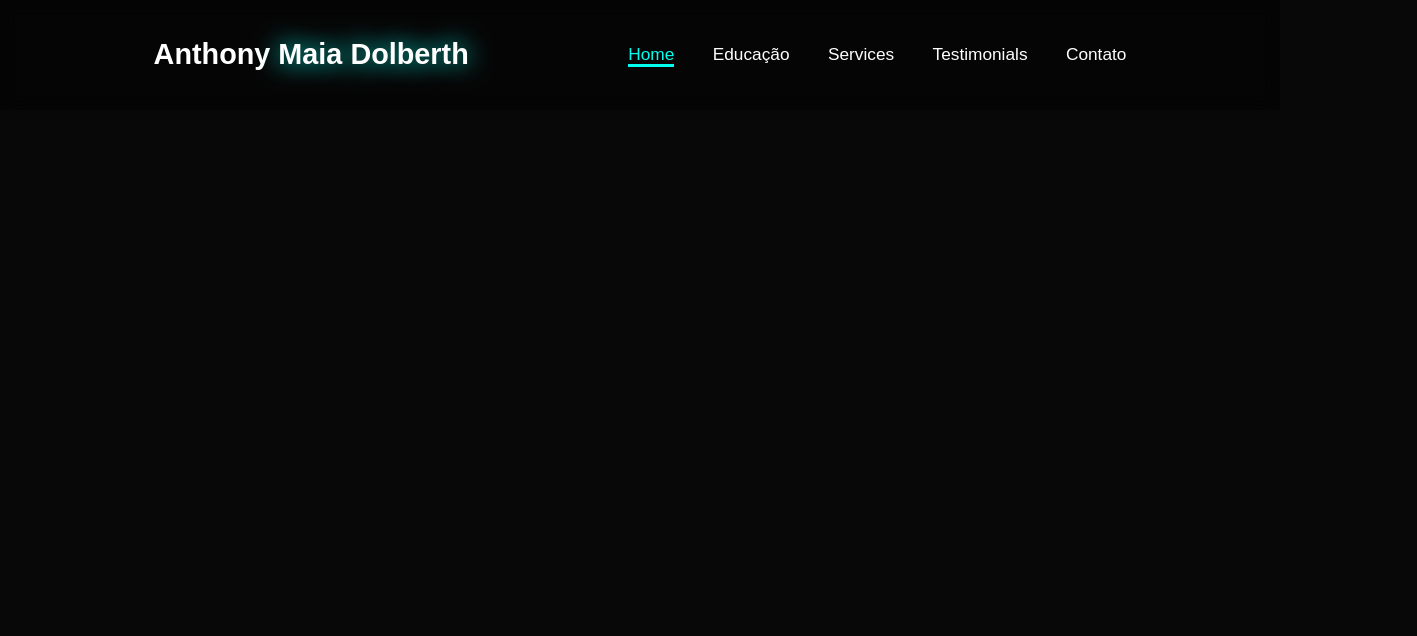
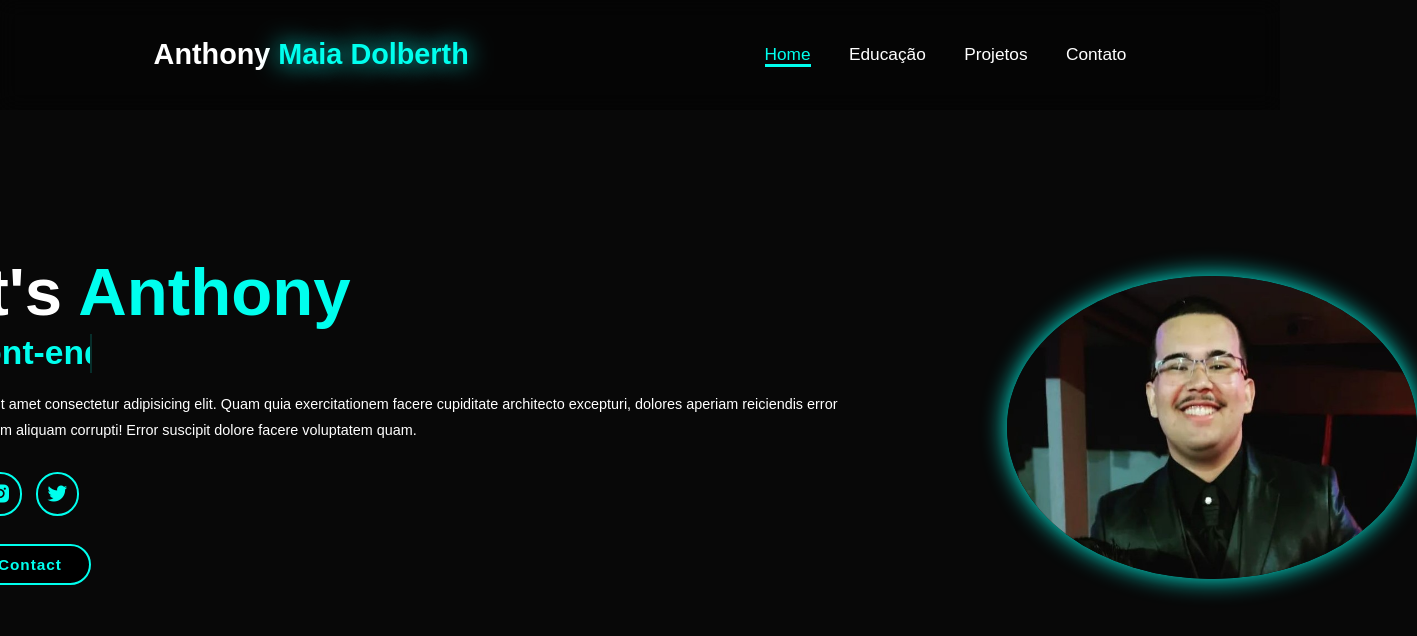
Before and after one commit to AnthonyAmaz3d/portfolio, a React (Vite) app: page / in a window 1280 px wide. Shown: the top 636 px of the page, 1417 px wide, since content can reach past the window. Built offline with nearby package versions, Linux system fonts and the light colour scheme.

Commit message:
criando a seção

```diff
--- a/src/App.jsx
+++ b/src/App.jsx
@@ -1,10 +1,12 @@
 import Header from './components/Header/header'
+import Section from './components/Section/section'
 import './App.css'
 
 function App() {
   return(
     <>
     <Header/>
+    <Section/>
     </>
   )
 }
--- a/src/components/Header/header.jsx
+++ b/src/components/Header/header.jsx
@@ -11,8 +11,7 @@ const Header = () => {
             <nav className="navbar">
                 <a href="#home" className="active">Home</a>
                 <a href="#education">Educação</a>
-                <a href="#services">Services</a>
-                <a href="#testimonials">Testimonials</a>
+                <a href="#projects">Projetos</a>
                 <a href="#contact">Contato</a>
             </nav>
         </header>
--- /dev/null
+++ b/src/components/Section/main.css
@@ -0,0 +1,208 @@
+section {
+    min-height: 100vh;
+    padding: 10rem 12% 10rem;
+}
+
+.home {
+    display: flex;
+    align-items: center;
+    justify-content: center;
+    gap: 15rem;
+}
+
+.home-content {
+    display: flex;
+    flex-direction: column;
+    align-items: baseline;
+    text-align: left;
+    justify-content: center;
+    margin-top: 3rem;
+}
+
+span {
+    color: var(--main-color);
+}
+
+.logo span {
+    color: var(--main-color);
+}
+
+.home-content h3 {
+    margin-bottom: 2rem;
+    margin-top: 1rem;
+    font-size: 3.5rem;
+}
+
+.home-content h1 {
+    font-size: 7rem;
+    font-weight: 700;
+    margin-top: 1.5rem;
+    line-height: 1;
+}
+
+.home-img {
+    border-radius: 50%;
+}
+
+.home-img img {
+    position: relative;
+    top: 3rem;
+    width: 32vw;
+    border-radius: 50%;
+    box-shadow: 0 0 25px var(--main-color);
+    cursor: pointer;
+    transition: 0.4s ease-in-out;
+}
+
+.home-img img:hover {
+    box-shadow: 0 0 25px var(--main-color),
+                0 0 50px var(--main-color),
+                0 0 100px var(--main-color);
+}
+
+.home-content p {
+    font-size: 1.5rem;
+    font-weight: 500;
+    line-height: 1.8;
+    width: 1000px;
+}
+
+.social-icons a {
+    display: inline-flex;
+    justify-content: center;
+    align-items: center;
+    width: 4.5rem;
+    height: 4.5rem;
+    background: transparent;
+    border: 2px solid var(--main-color);
+    font-size: 2.5rem;
+    border-radius: 50%;
+    color: var(--main-color);
+    margin: 3rem 1.5rem 3rem 0;
+    transition: 0.3s ease-in-out;
+}
+
+.social-icons a:hover {
+    color: var(--text-color);
+    transform: scale(1.3)translateY(-5px);
+    box-shadow: 0 0 25px var(--main-color);
+    background-color: var(--main-color);
+}
+
+.btn {
+    display: inline-block;
+    padding: 1rem 2.8rem;
+    background: var(--main-color);
+    box-shadow: 0 0 25px var(--main-color);
+    border-radius: 4rem;
+    font-size: 1.6rem;
+    color: #000;
+    border: 2px solid transparent;
+    letter-spacing: 0.1rem;
+    font-weight: 600;
+    transition: 0.3s ease-in-out;
+    cursor: pointer;
+}
+.btn:hover {
+    transform: scale(1.05);
+    box-shadow: 0 0 50px var(--main-color);
+}
+
+.btn-group {
+    display: flex;
+    align-items: center;
+    gap: 1.5rem;
+}
+
+.btn-group a {
+    background-color: #000;
+    color: var(--main-color);
+    border: 2px solid var(--main-color);
+    box-shadow: 0 0 25px transparent;
+}
+
+.btn-group a:hover {
+    box-shadow: 0 0 25px var(--main-color);
+    background-color: var(--main-color);
+    color: #000;
+}
+
+.text-animation {
+    font-size: 34px;
+    font-weight: 600;
+    min-width: 280px;
+}
+
+.text-animation span {
+    position: relative;
+}
+
+.text-animation span::before {
+    content: "Full Stack Developer";
+    color: var(--main-color);
+    animation: words 20s infinite;
+}
+
+.text-animation span::after {
+    content: "";
+    background-color: var(--bg-color);
+    position: absolute;
+    width: calc(100% + 8px);
+    height: calc(100% + 2px);
+    border-left: 3px solid var(--bg-color);
+    right: -8px;
+    animation: cursor 0.6s infinite, typing 20s steps(14) infinite;
+}
+
+@keyframes cursor {
+    to{
+        border-left: 2px solid var(--main-color);
+    }
+}
+@keyframes words {
+    0%,
+    20% {
+        content: "Back-end Developer";
+    }
+    21%,
+    40%{
+        content: "Front-end Developer";
+    }
+    41%,
+    60%{
+        content: "Software Developer";
+    }
+    61%,
+    80%{
+        content: "Web Developer";
+    }
+    81%,
+    100%{
+        content: "Java Developer";
+    }
+}
+@keyframes typing {
+    10%,
+    15%,
+    30%,
+    35%,
+    50%,
+    55%,
+    70%,
+    75%,
+    90%,
+    95%{
+        width: 0;
+    }
+    5%,
+    20%,
+    25%,
+    40%,
+    45%,
+    60%,
+    65%,
+    80%,
+    85%{
+        width: calc(100% + 8px);
+    }
+}
--- /dev/null
+++ b/src/components/Section/section.jsx
@@ -0,0 +1,32 @@
+import "./main.css"
+
+const Section = () => {
+    return (
+        <section className="home" id="home">
+            <div className="home-content">
+                <h1>Hi, It's <span>Anthony</span> </h1>
+                <h3 className="text-animation"> I'm a <span></span> </h3>
+                <p>
+                    Lorem, ipsum dolor sit amet consectetur adipisicing elit. Quam quia exercitationem facere cupiditate architecto excepturi,
+                    dolores aperiam reiciendis error atque animi quibusdam aliquam corrupti! Error suscipit dolore facere voluptatem quam.
+                </p>
+                <div className="social-icons">
+                    <a href="#">  <i className="bx bxl-linkedin"></i>  </a>
+                    <a href="#"> <i className="bx bxl-github"></i> </a>
+                    <a href="#"> <i className="bx bxl-instagram-alt"></i> </a>
+                    <a href="#"> <i className='bx bxl-twitter'></i> </a>
+                </div>
+
+                <div className="btn-group">
+                    <a href="#" className="btn">Hire</a>
+                    <a href="#contact" className="btn">Contact</a>
+                </div>
+            </div>
+                <div className="home-img">
+                    <img src="/src/assets/image.jpeg" alt="" />
+                </div>
+        </section>
+    )
+}
+
+export default Section;
```
Also changed, not shown: src/assets/image.jpeg (added).
